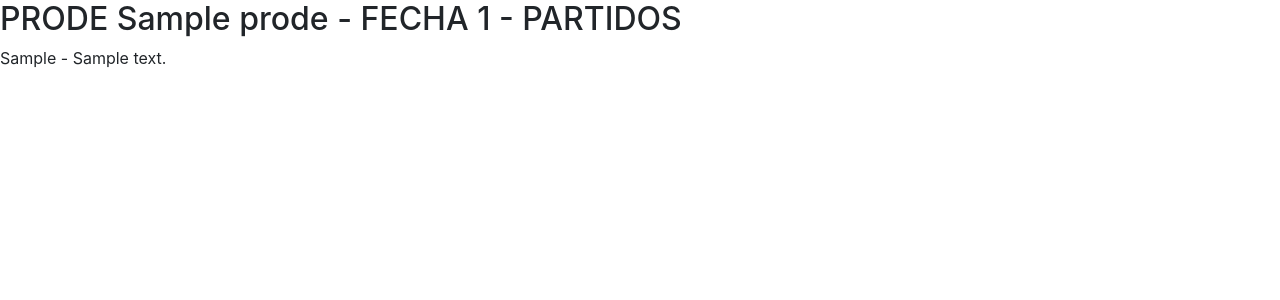
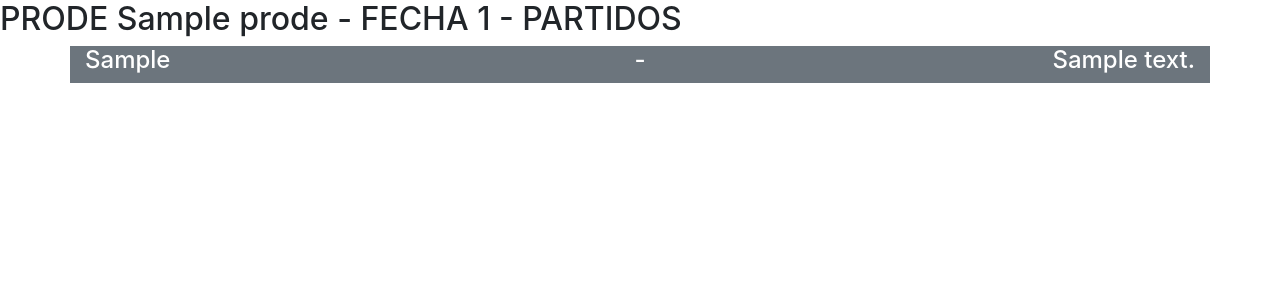
Before and after one commit to jnrdrgz/Django_ProdeAdmin, a Django app: page /1/fechas/1/partidos/ in a window 1280 px wide. Shown: the part 56-356 px from the top of the page. Run offline with Django 3.2, Linux system fonts and the light colour scheme; tables that the repository leaves empty hold one stand-in row (values such as "Sample post"); some libraries are stand-ins or nearby versions.

Commit message:
Partidos layout modified

```diff
--- a/prodes/templates/fecha.html
+++ b/prodes/templates/fecha.html
@@ -6,7 +6,7 @@
 
 <h2>PRODE {{prode.nombre}} - FECHA {{fecha.numero}}</h2>
 
-<button type="button" href="" class="btn btn-primary btn-block btn-dark">PARTIDOS</button>
-<button type="button" href="" class="btn btn-primary btn-block btn-dark">TABLA</button>
+<a type="button" href="partidos" class="btn btn-primary btn-block btn-dark">PARTIDOS</a>
+<a type="button" href="tabla" class="btn btn-primary btn-block btn-dark">TABLA</a>
 
 {% endblock %}
--- a/prodes/templates/fecha_partidos.html
+++ b/prodes/templates/fecha_partidos.html
@@ -6,8 +6,22 @@
 
 <h2>PRODE {{prode.nombre}} - FECHA {{fecha.numero}} - PARTIDOS</h2>
 
+<div class="container bg-dark">
 {% for partido in partidos %}
-<p>{{partido.local}} - {{partido.visitante}}</p>
+	<div class="row bg-secondary text-white">
+
+	<div class="col">
+		<h4 class="text-left">{{partido.local}}</h4>
+	</div>
+
+	<div class="col">
+		<h4 class="text-center">-</h4>
+	</div>
+
+	<div class="col">
+		<h4 class="text-right">{{partido.visitante}}</h4>
+	</div>
+	</div>
 {% endfor %}
-
+</div>
 {% endblock %}
--- a/prodes/templates/fechas_menu.html
+++ b/prodes/templates/fechas_menu.html
@@ -10,7 +10,7 @@
 <div class="container-fluid">
     <div class="row">
     {% for fecha in fechas %}
-    <button type="button" href="" class="btn btn-primary btn-block btn-dark">{{ fecha.numero }}</button>
+    <a type="button" href="{{fecha.pk}}/" class="btn btn-primary btn-block btn-dark">{{ fecha.numero }}</a>
     {% endfor %}
      <button type="button" href="" class="btn btn-primary btn-block btn-light">+Agregar</button>
   </div>
--- a/prodes/urls.py
+++ b/prodes/urls.py
@@ -8,6 +8,6 @@ urlpatterns = [
 	path("<int:pk>/participantes/", views.participantes_menu, name="participantes_menu"),
 	path("<int:pk>/agregar_participante/", views.agregar_participante, name="agregar_participante"),
 	path("<int:pk>/fechas/", views.fechas_menu, name="fechas_menu"),
-	path("<int:prode_pk>/fechas/<int:fecha_pk>", views.fecha, name="fecha"),
+	path("<int:prode_pk>/fechas/<int:fecha_pk>/", views.fecha, name="fecha"),
 	path("<int:prode_pk>/fechas/<int:fecha_pk>/partidos/", views.fecha_partidos, name="fecha_partidos"),
 ]
```
